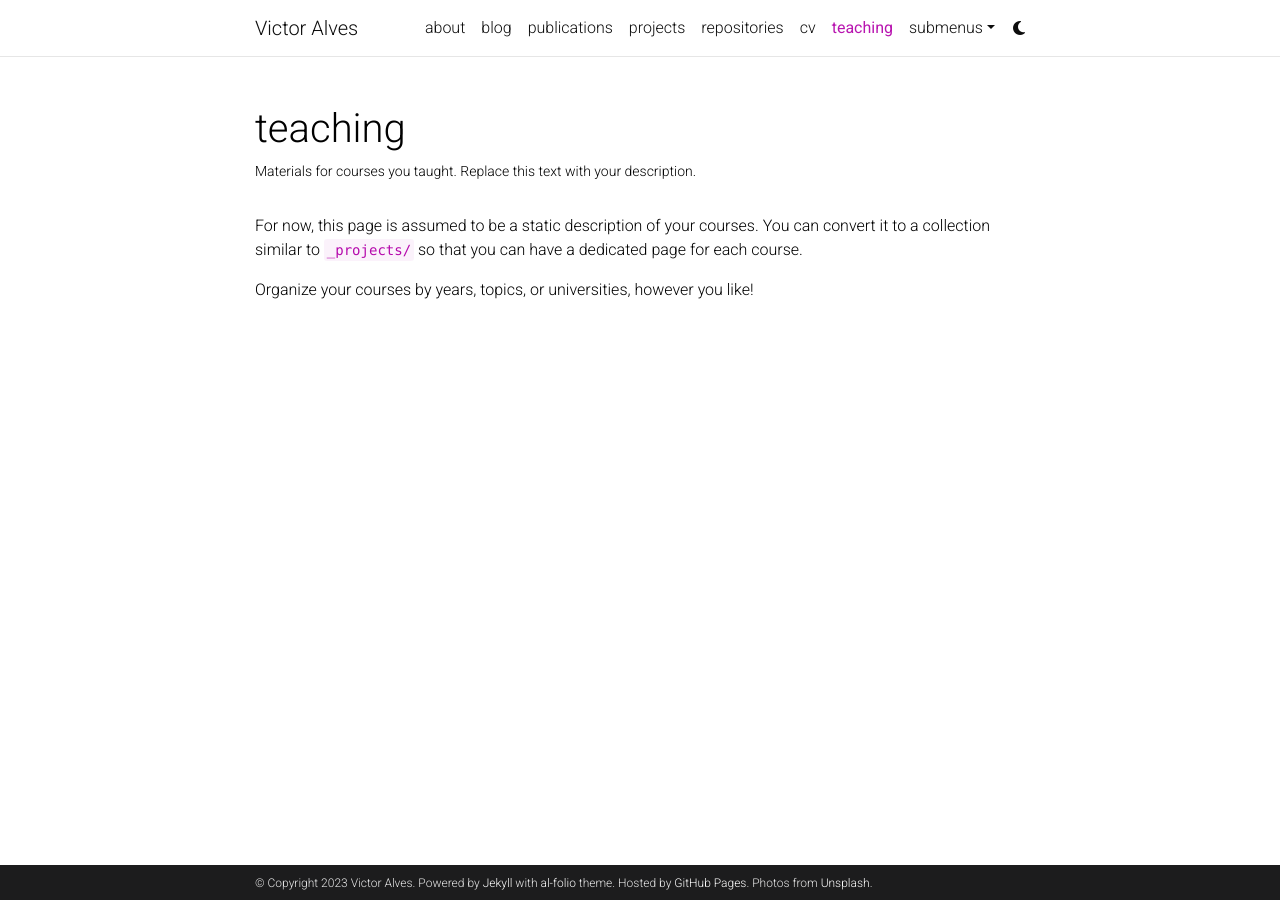
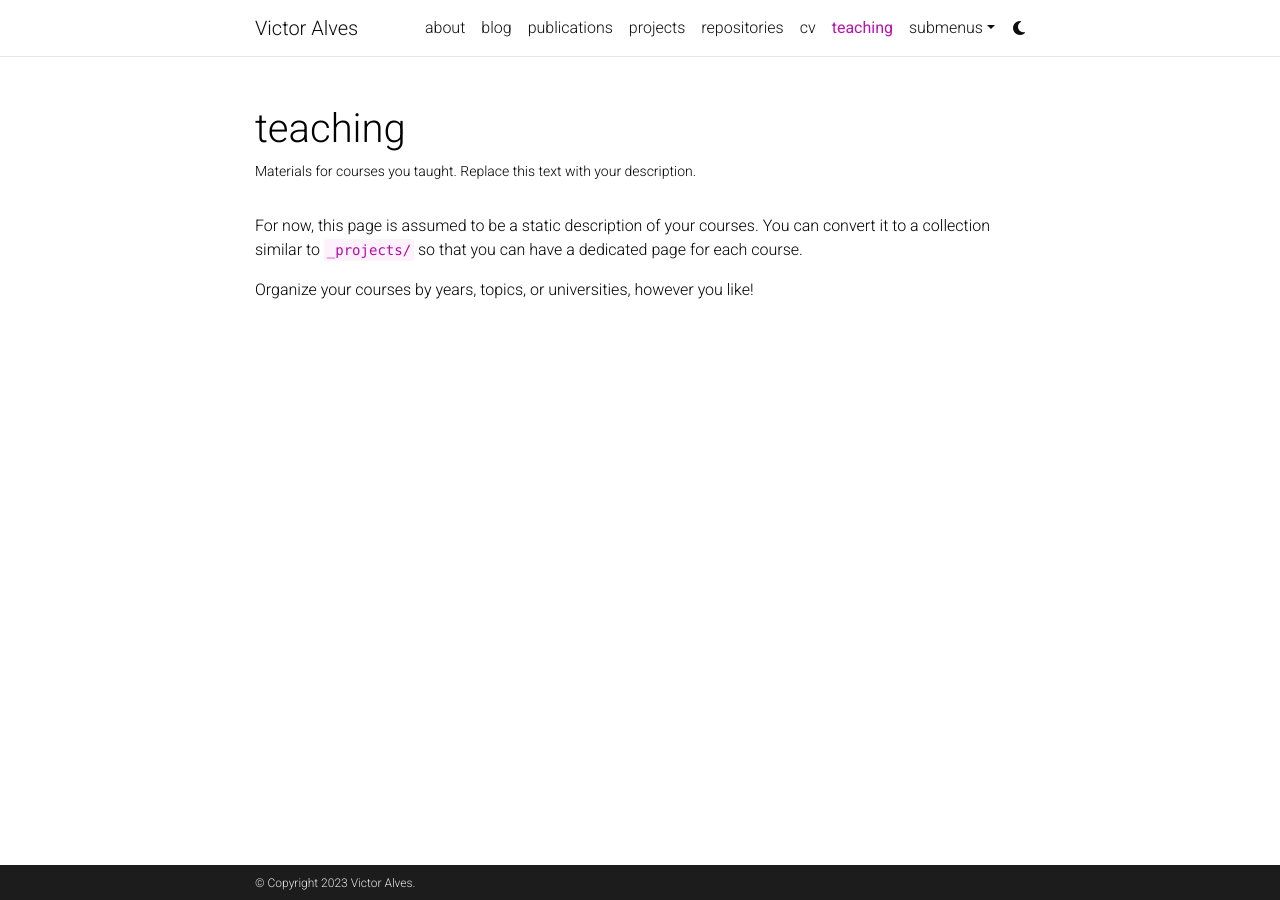
Before and after one commit to yifeishi/yifeishi.github.io, a Jekyll site: the page built from _pages/teaching.md, in a window 1280 px wide. Built offline with Jekyll 4.4.1, drawn with Linux system fonts in a browser that asks for light colours; comment, search, counter and statistics services are not loaded; a style sheet for code colours, icons or effects is not loaded.

Commit message:
removed footer text and icon

```diff
--- a/_config.yml
+++ b/_config.yml
@@ -10,13 +10,10 @@
 description: > # the ">" symbol means to ignore newlines until "footer_text:"
   A simple, whitespace theme for academics. Based on [*folio](https://github.com/bogoli/-folio) design.
 footer_text: >
-  Powered by <a href="https://jekyllrb.com/" target="_blank">Jekyll</a> with <a href="https://github.com/alshedivat/al-folio">al-folio</a> theme.
-  Hosted by <a href="https://pages.github.com/" target="_blank">GitHub Pages</a>.
-  Photos from <a href="https://unsplash.com" target="_blank">Unsplash</a>.
-keywords: jekyll, jekyll-theme, academic-website, portfolio-website  # add your own keywords or leave empty
+keywords: # add your own keywords or leave empty
 
 lang: en # the language of your site (for example: en, fr, cn, ru, etc.)
-icon: ⚛️  # the emoji used as the favicon (alternatively, provide image name in /assets/img/)
+icon: # the emoji used as the favicon (alternatively, provide image name in /assets/img/)
 
 url: https://victoraalves.github.io # the base hostname & protocol for your site
 baseurl: # the subpath of your site, e.g. /blog/
@@ -71,11 +68,11 @@
 # Social integration
 # -----------------------------------------------------------------------------
 
-github_username: # your GitHub user name
+github_username: victoraalves # your GitHub user name
 gitlab_username: # your GitLab user name
 twitter_username: # your Twitter handle
 mastodon_username: # your mastodon instance+username in the format instance.tld/@username
-linkedin_username: # your LinkedIn user name
+linkedin_username: victor-alves-ChemE # your LinkedIn user name
 telegram_username: # your Telegram user name
 scholar_userid: # your Google Scholar ID
 semanticscholar_id: # your Semantic Scholar ID
```
